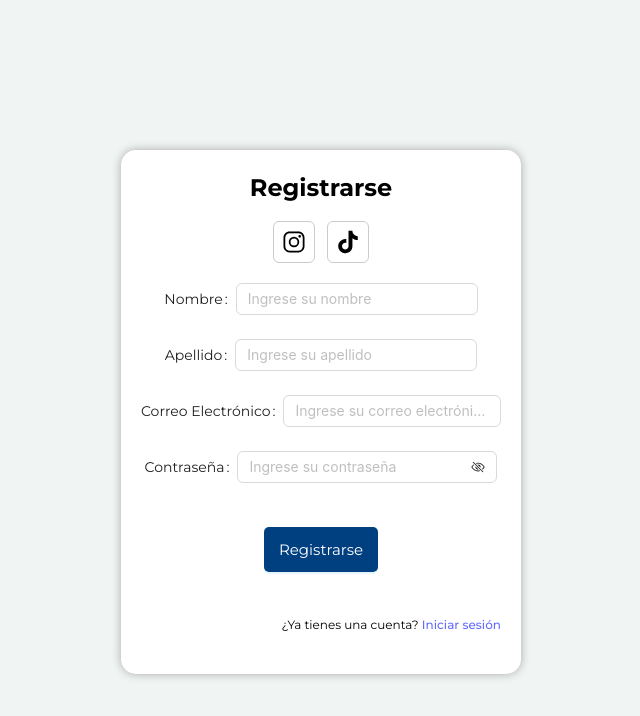
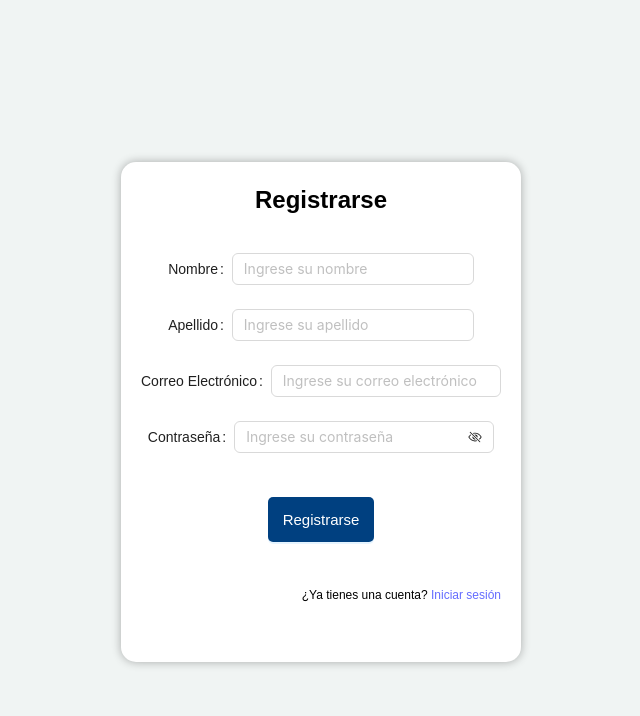
Before and after one commit to Ricolin2653M/Sistema-Gestor-de-Gastos, a React (Vite) app: page /register in a window 1280 px wide. Shown: the top 716 px of the page, without its empty margins (319-959 px from the left). Built offline with nearby package versions, Linux system fonts and the light colour scheme; no server answers; sample sign-in values are in the browser's storage.

Commit message:
cambios para lighthouse

```diff
--- a/index.html
+++ b/index.html
@@ -4,6 +4,7 @@
     <meta charset="UTF-8" />
     <link rel="icon" type="image/svg+xml" href="public/icono.svg" />
     <meta name="viewport" content="width=device-width, initial-scale=1.0" />
+    <meta name="description" content="Aplicación de seguimiento de gestion de gastos">
     <link rel="manifest" href="/manifest.json"/>
     <title>Aplicación - SGP</title>
   </head>
--- a/src/pages/register/RegisterForm.css
+++ b/src/pages/register/RegisterForm.css
@@ -1,4 +1,3 @@
-@import url('https://fonts.googleapis.com/css2?family=Montserrat:ital,wght@0,100..900;1,100..900&display=swap');
 
 * {
   margin: 0;
--- a/src/pages/register/index.jsx
+++ b/src/pages/register/index.jsx
@@ -65,8 +65,6 @@ const RegisterForm = () => {
       <div className="register-form-wrapper">
         <h2 className="register-form-header">Registrarse</h2>
         <div className="register-social-networks">
-          <IonIcon icon={logoInstagram} />
-          <IonIcon icon={logoTiktok} />
         </div>
 
 
```
